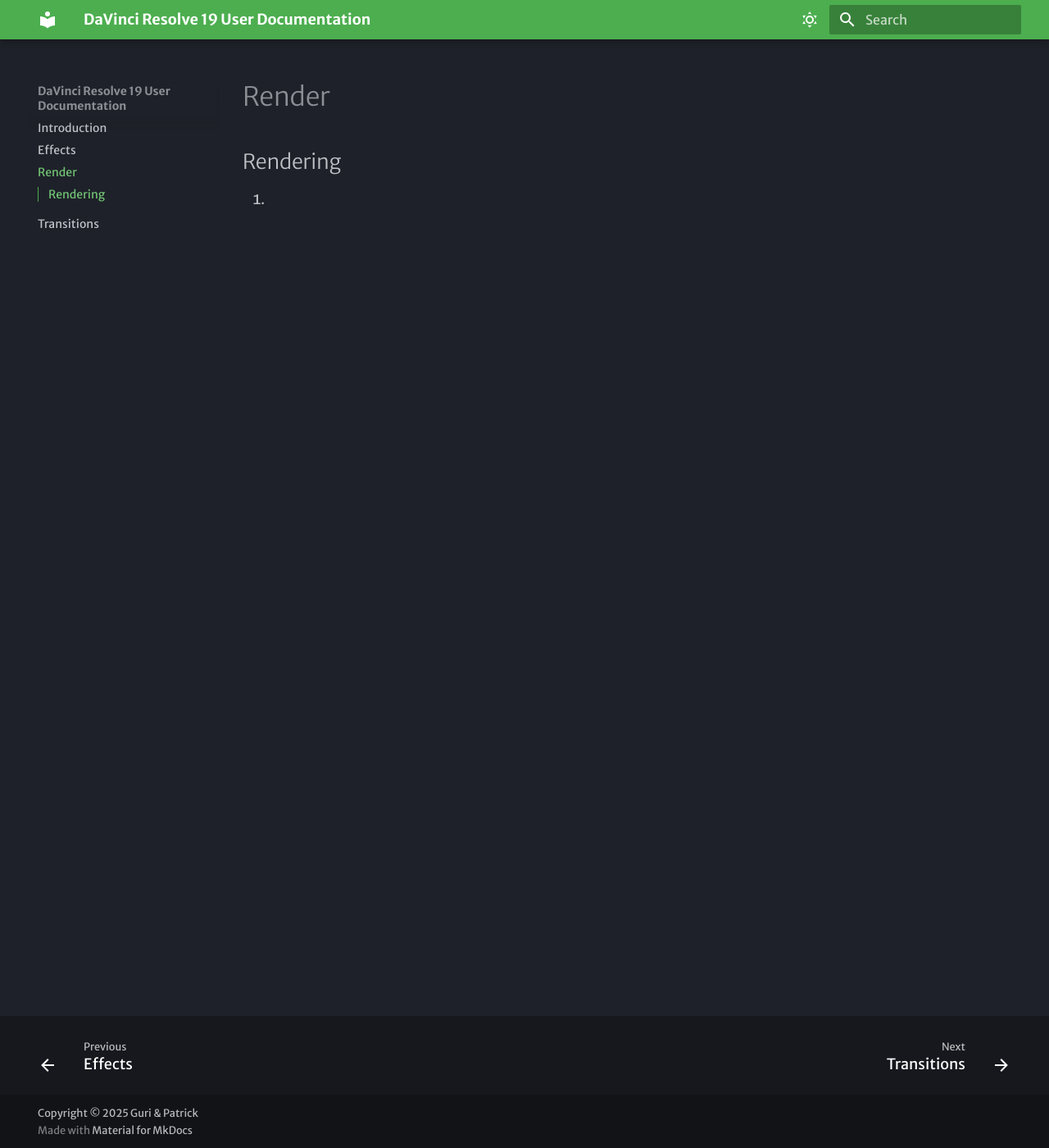
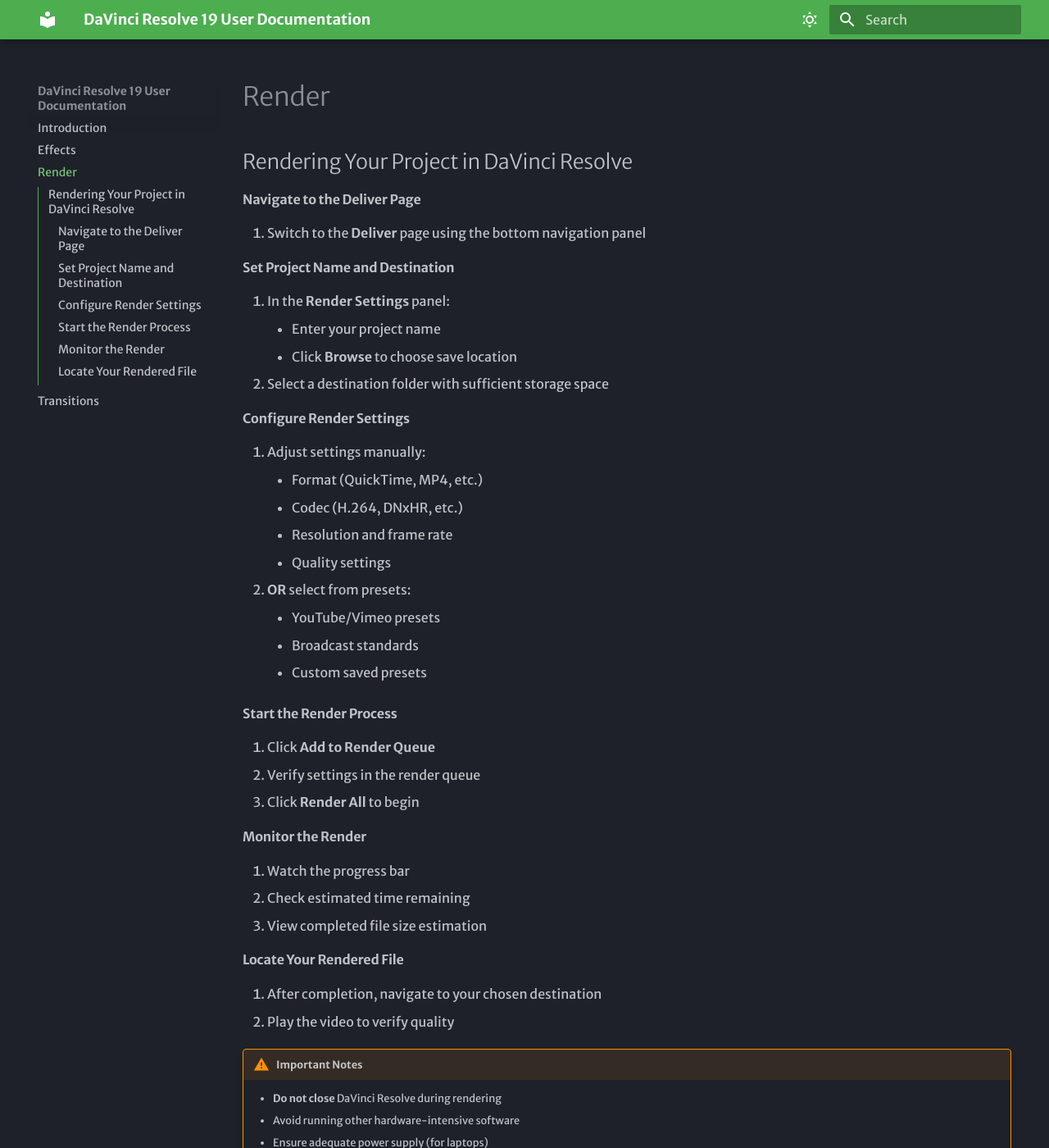
Before and after one commit to gurmehak-tuli/Documentation-COMM2216, an MkDocs documentation site: the page built from docs/render.md, in a window 1280 px wide and 1400 px high. Shown: the whole window at 82% size. Built offline with MkDocs 1.6.1 and Material for MkDocs 9.7.7, drawn with Linux system fonts in a browser that asks for light colours; some web fonts are replaced; some of the changed text lies outside the part shown.

```diff
--- a/docs/effects.md
+++ b/docs/effects.md
@@ -1,3 +1,40 @@
-## Effects
+## Applying Effects in DaVinci Resolve
 
-1.
+#### Navigate to the Edit Page
+1. Switch to the **Edit** page using the bottom navigation panel
+
+#### Access the Effects Library
+1. Locate the top-left panel
+2. Click on the **Effects** tab (toolbox icon)
+
+#### Select an Effect
+1. Browse the available effect categories:
+    - **Video FX** (visual effects)
+    - **Audio FX** (sound effects)
+2. Hover over effects to see preview thumbnails
+
+#### Apply the Effect
+1. Click and drag your chosen effect:
+    - **Onto a clip** to apply directly
+    - **Between clips** to create transitions
+2. Drop onto the timeline at desired position
+
+#### Customize the Effect
+1. Select the clip with applied effect
+2. Open the **Inspector** panel
+3. Adjust parameters:
+    - Effect intensity/duration
+    - Keyframe positions
+    - Custom settings specific to the effect
+
+#### Preview the Result
+1. Play the timeline to review changes
+2. Scrub through the clip to check timing:
+    - Use `Spacebar` to play/pause
+    - Use `J`,`K`,`L` keys for shuttle control
+
+#### Refine as Needed
+1. Reopen the **Inspector** to tweak settings
+2. Try different effects if unsatisfied
+3. Adjust clip handles if more media is required:
+    - Extend handles by dragging clip edges
--- a/docs/render.md
+++ b/docs/render.md
@@ -1,3 +1,41 @@
-## Rendering
+## Rendering Your Project in DaVinci Resolve
 
-1.
+#### Navigate to the Deliver Page
+1. Switch to the **Deliver** page using the bottom navigation panel
+
+#### Set Project Name and Destination
+1. In the **Render Settings** panel:
+    - Enter your project name
+    - Click **Browse** to choose save location
+2. Select a destination folder with sufficient storage space
+
+#### Configure Render Settings
+1. Adjust settings manually:
+    - Format (QuickTime, MP4, etc.)
+    - Codec (H.264, DNxHR, etc.)
+    - Resolution and frame rate
+    - Quality settings
+2. **OR** select from presets:
+    - YouTube/Vimeo presets
+    - Broadcast standards
+    - Custom saved presets
+
+#### Start the Render Process
+1. Click **Add to Render Queue**
+2. Verify settings in the render queue
+3. Click **Render All** to begin
+
+#### Monitor the Render
+1. Watch the progress bar
+2. Check estimated time remaining
+3. View completed file size estimation
+
+#### Locate Your Rendered File
+1. After completion, navigate to your chosen destination
+2. Play the video to verify quality
+
+!!! warning "Important Notes"
+     - **Do not close** DaVinci Resolve during rendering
+     - Avoid running other hardware-intensive software
+     - Ensure adequate power supply (for laptops)
+     - Monitor storage space during long renders
--- a/mkdocs.yml
+++ b/mkdocs.yml
@@ -33,9 +33,7 @@ plugins:
   - search
 
 markdown_extensions:
-- admonition
-- attr_list
-
-
+  - admonition
+  - attr_list
 
 copyright: Copyright &copy; 2025 Guri & Patrick
```
Also changed, not shown: docs/index.md (+5 -6 lines), docs/transitions.md (+22 -3 lines), docs/assets/clicking_and_dragging-ezgif.com-video-to-gif-converter.gif (added), docs/assets/editing_transitions-ezgif.com-video-to-gif-converter.gif (added), docs/assets/locating_left-ezgif.com-video-to-gif-converter.gif (added), docs/assets/opening_audio_transitions-ezgif.com-video-to-gif-converter.gif (added), docs/assets/opening_edit-ezgif.com-video-to-gif-converter.gif (added), docs/assets/opening_toolbox-ezgif.com-video-to-gif-converter.gif (added), docs/assets/opening_video_transition-ezgif.com-video-to-gif-converter.gif (added), docs/assets/preview_transition-ezgif.com-video-to-gif-converter.gif (added), 2 other files.
